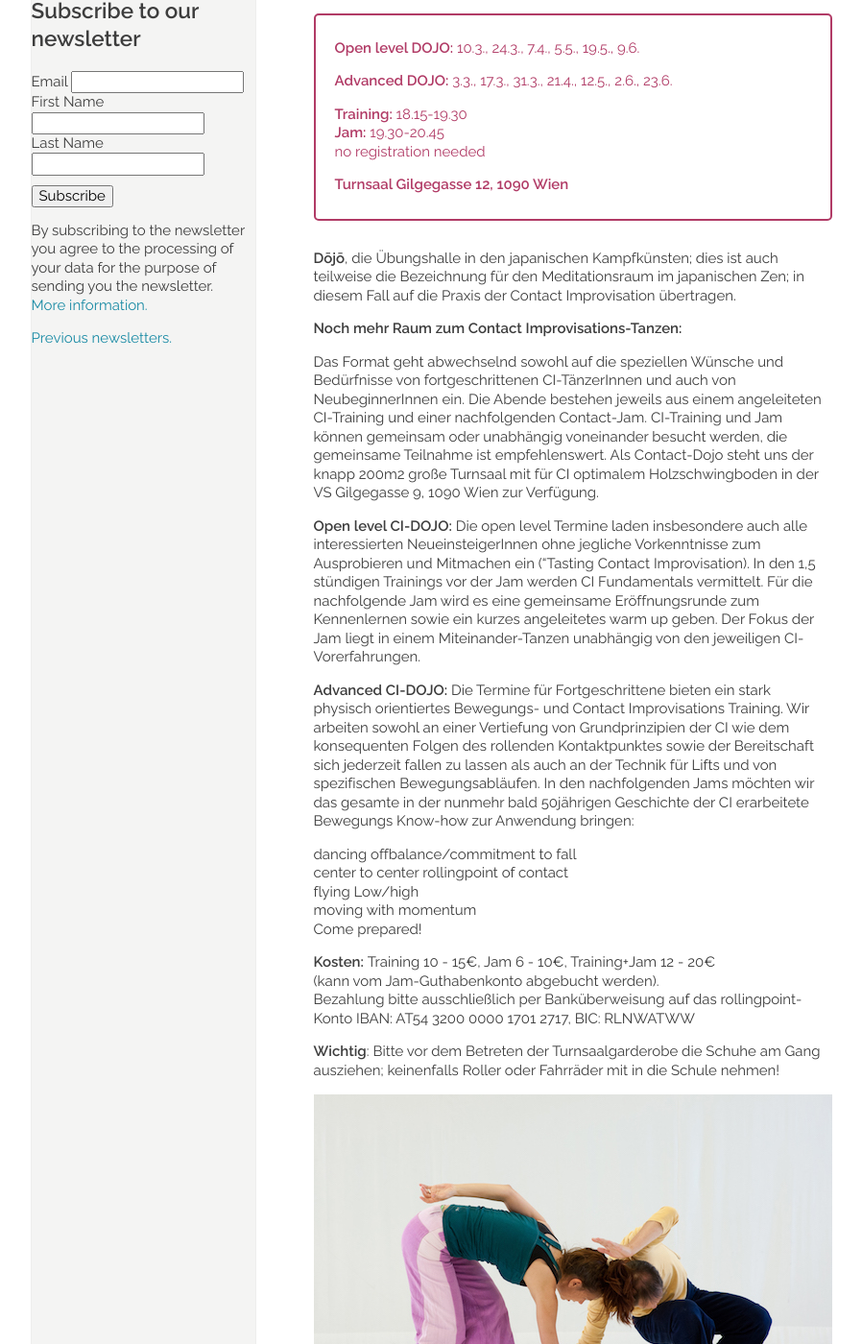
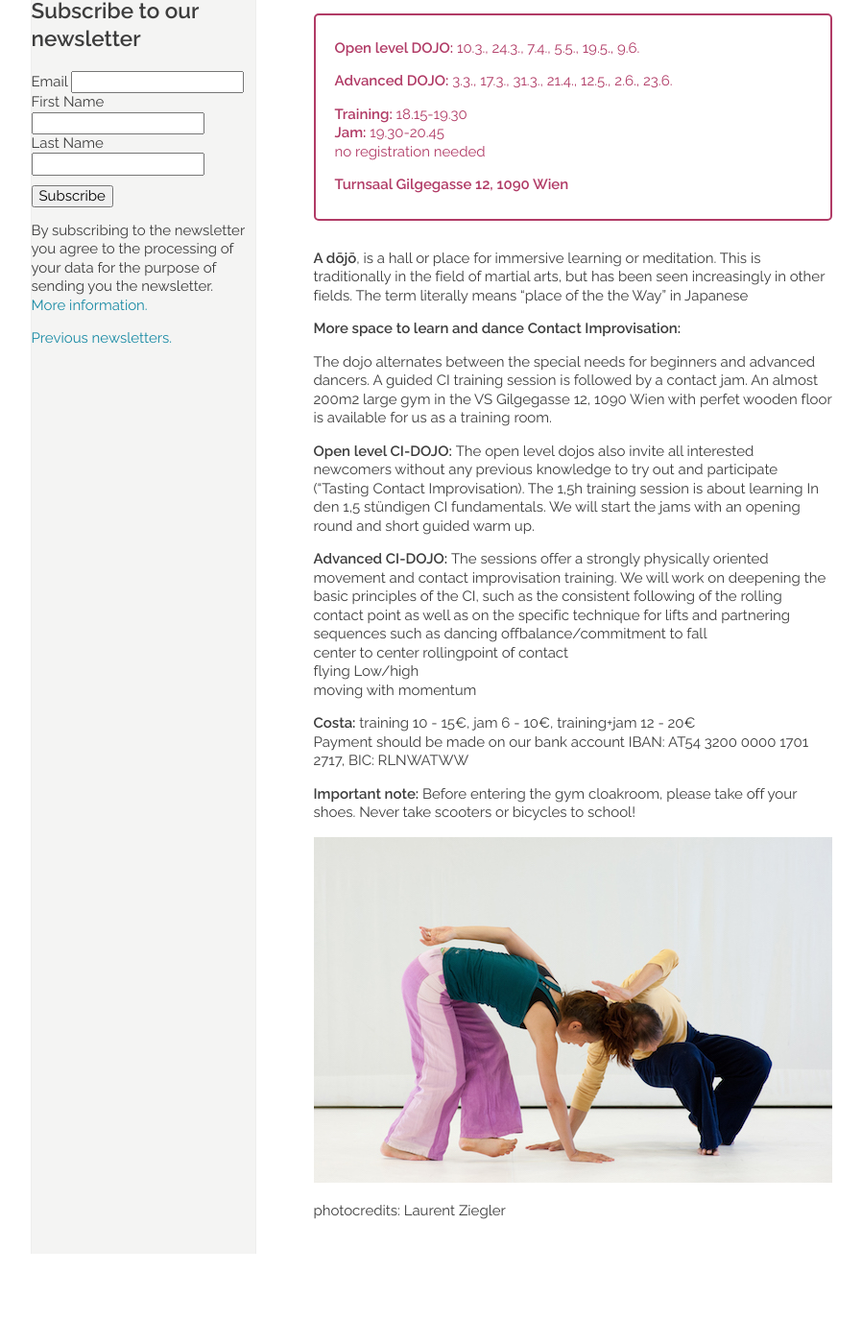
Before and after one commit to manulari/rollingpointat, a Jekyll site: the page built from _pages_en/en-dojo.md, in a window 1280 px wide and 1400 px high, scrolled down 638 px. Shown: the whole window at 96% size, without its empty margins (152-1050 px from the left). Built offline with Jekyll 4.4.1, drawn with Linux system fonts in a browser that asks for light colours; comment, search, counter and statistics services are not loaded; after the commit the page ends 1944 px from its top, so only the background shows below that; some of the changed text lies outside the part shown.

Commit message:
Update page (en) “en-dojo”

```diff
--- a/_pages_en/en-dojo.md
+++ b/_pages_en/en-dojo.md
@@ -22,27 +22,23 @@ photocredits: Laurent Ziegler
 >
 > **Turnsaal Gilgegasse 12, 1090 Wien**
 
-**Dōjō**, die Übungshalle in den japanischen Kampfkünsten; dies ist auch teilweise die Bezeichnung für den Meditationsraum im japanischen Zen; in diesem Fall auf die Praxis der Contact Improvisation übertragen.
+**A dōjō**, is a hall or place for immersive learning or meditation. This is traditionally in the field of martial arts, but has been seen increasingly in other fields. The term literally means "place of the the Way" in Japanese
 
-**Noch mehr Raum zum Contact Improvisations-Tanzen:**
+**More space to learn and dance Contact Improvisation:**
 
-Das Format geht abwechselnd sowohl auf die speziellen Wünsche und Bedürfnisse von fortgeschrittenen CI-TänzerInnen und auch von NeubeginnerInnen ein. Die Abende bestehen jeweils aus einem angeleiteten CI-Training und einer nachfolgenden Contact-Jam. CI-Training und Jam können gemeinsam oder unabhängig voneinander besucht werden, die gemeinsame Teilnahme ist empfehlenswert. Als Contact-Dojo steht uns der knapp 200m2 große Turnsaal mit für CI optimalem Holzschwingboden in der VS Gilgegasse 9, 1090 Wien zur Verfügung.
+The dojo alternates between the special needs for beginners and advanced dancers. A guided CI training session is followed by a contact jam. An almost 200m2 large gym in the VS Gilgegasse 12, 1090 Wien with perfet wooden floor is available for us as a training room.
 
-**Open level CI-DOJO:** Die open level Termine laden insbesondere auch alle interessierten NeueinsteigerInnen ohne jegliche Vorkenntnisse zum Ausprobieren und Mitmachen ein ("Tasting Contact Improvisation). In den 1,5 stündigen Trainings vor der Jam werden CI Fundamentals vermittelt. Für die nachfolgende Jam wird es eine gemeinsame Eröffnungsrunde zum Kennenlernen sowie ein kurzes angeleitetes warm up geben. Der Fokus der Jam liegt in einem Miteinander-Tanzen unabhängig von den jeweiligen CI-Vorerfahrungen.
+**Open level CI-DOJO:** The open level dojos also invite all interested newcomers without any previous knowledge to try out and participate ("Tasting Contact Improvisation). The 1,5h training session is about learning In den 1,5 stündigen CI fundamentals. We will start the jams with an opening round and short guided warm up.
 
-**Advanced CI-DOJO:** Die Termine für Fortgeschrittene bieten ein stark physisch orientiertes Bewegungs- und Contact Improvisations Training. Wir arbeiten sowohl an einer Vertiefung von Grundprinzipien der CI wie dem konsequenten Folgen des rollenden Kontaktpunktes sowie der Bereitschaft sich jederzeit fallen zu lassen als auch an der Technik für Lifts und von spezifischen Bewegungsabläufen. In den nachfolgenden Jams möchten wir das gesamte in der nunmehr bald 50jährigen Geschichte der CI erarbeitete Bewegungs Know-how zur Anwendung bringen:
-
-dancing offbalance/commitment to fall\
+**Advanced CI-DOJO:** The sessions offer a strongly physically oriented movement and contact improvisation training. We will work on deepening the basic principles of the CI, such as the consistent following of the rolling contact point as well as on the specific technique for lifts and partnering sequences such as dancing offbalance/commitment to fall\
 center to center rollingpoint of contact \
 flying Low/high\
-moving with momentum\
-Come prepared!
+moving with momentum
 
-**Kosten:** Training 10 - 15€, Jam 6 - 10€, Training+Jam 12 - 20€\
-(kann vom Jam-Guthabenkonto abgebucht werden).\
-Bezahlung bitte ausschließlich per Banküberweisung auf das rollingpoint-Konto IBAN: AT54 3200 0000 1701 2717, BIC: RLNWATWW
+**Costa:** training 10 - 15€, jam 6 - 10€, training+jam 12 - 20€\
+Payment should be made on our bank account IBAN: AT54 3200 0000 1701 2717, BIC: RLNWATWW
 
-**Wichtig**: Bitte vor dem Betreten der Turnsaalgarderobe die Schuhe am Gang ausziehen; keinenfalls Roller oder Fahrräder mit in die Schule nehmen!
+**Important note:** Before entering the gym cloakroom, please take off your shoes.  Never take scooters or bicycles to school!
 
 ![](/assets/uploads/lsz_5630.jpg)
 
```
Also changed, not shown: other parts of _pages_en/en-dojo.md (+1 -1 lines).
